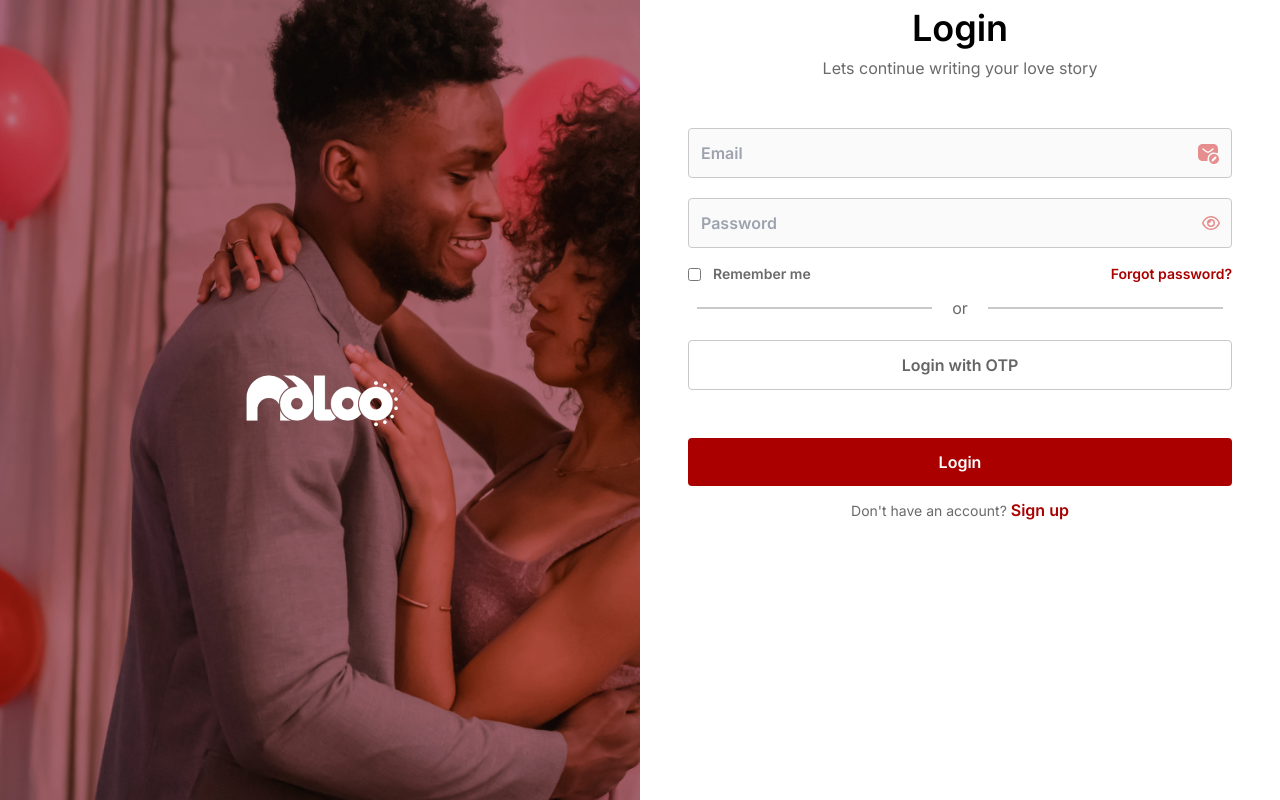
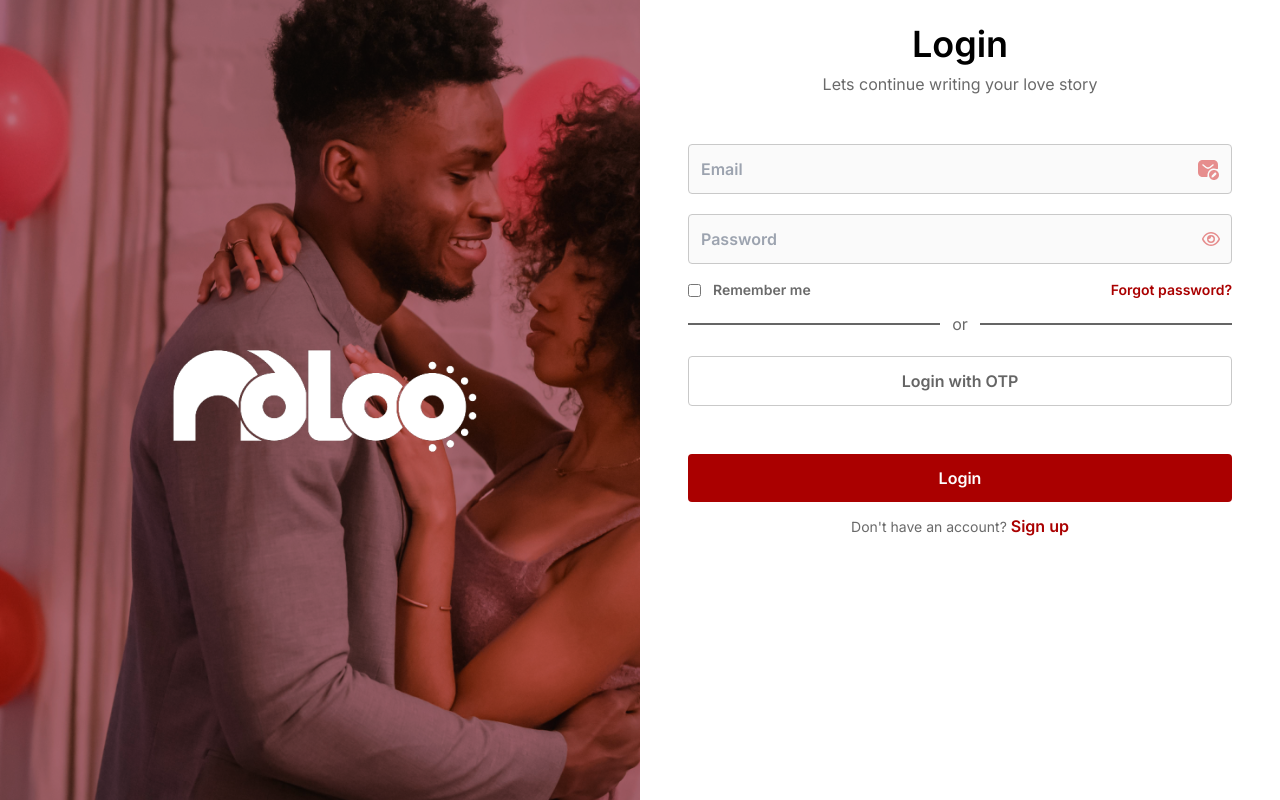
Before and after one commit to Nathaniyell/Ndloo, a Vue app: page /login in a window 1280 px wide. Built offline with nearby package versions, Linux system fonts and the light colour scheme; a web font is replaced by a local one.

Commit message:
complete login page ui

```diff
--- a/src/views/LoginView.vue
+++ b/src/views/LoginView.vue
@@ -1,6 +1,6 @@
 <script setup>
 import { ref } from "vue"
-import logo from "@/assets/images/ndloo-logo.png";
+import logo from "@/assets/images/ndloo.png";
 import loginBg from "@/assets/images/loginBg.png"
 import { RouterLink } from 'vue-router';
 
@@ -11,7 +11,17 @@ const loginFormData = ref({
 })
 
 const loginFormSubmitHandler = () => {
-    console.log(loginFormData)
+    // Log the current values before resetting
+    console.log({
+        email: loginFormData.value.email,
+        password: loginFormData.value.password,
+        rememberMe: loginFormData.value.rememberMe
+    });
+
+    // Reset the form data
+    loginFormData.value.email = "";
+    loginFormData.value.password = "";
+    loginFormData.value.rememberMe = false;
 }
 // Toggle visibility of the password
 const isPasswordVisible = ref(false)
@@ -29,19 +39,19 @@ const togglePasswordVisibility = () => {
             <img :src="logo" alt="logo" />
         </div>
         <form class="h-screen bg-white md:w-1/2 py-4 md:py-2" @submit.prevent="loginFormSubmitHandler">
-            <div class="w-11/12 lg:w-[85%] mx-auto flex flex-col gap-8 lg:gap-12">
+            <div class="w-11/12 lg:w-[85%] mx-auto flex flex-col py-6 lg:py-4 gap-14 lg:gap-12">
 
 
                 <div class="flex flex-col space-y-2 text-center">
                     <h1 class="text-4xl font-semibold">Login </h1>
                     <p class="text-[#6A6A6A]">Lets continue writing your love story</p>
                 </div>
-                <div class="grid space-y-5">
+                <div class="grid space-y-8 md:space-y-5">
                     <div class="relative">
 
                         <input v-model="loginFormData.email" required type="email" placeholder="Email"
                             class="text-[#6A6A6A] font-semibold bg-light bg-opacity-20 w-full p-3  pr-10 border border-[#C9C9C9] outline-none focus:!border-primary3 active:border-primary3 rounded" />
-                        <button class="absolute right-3 top-1/2 transform -translate-y-1/2 focus:outline-none">
+                        <button class="pointer-events-none  absolute right-3 top-1/2 transform -translate-y-1/2 focus:outline-none">
                             <svg width="24" height="24" viewBox="0 0 36 36" fill="none"
                                 xmlns="http://www.w3.org/2000/svg">
                                 <path
@@ -58,7 +68,7 @@ const togglePasswordVisibility = () => {
                             placeholder="Password" required
                             class="text-[#6A6A6A] font-semibold bg-light bg-opacity-20 w-full p-3 pr-10 border border-[#C9C9C9] outline-none focus:!border-primary3 active:border-primary3 rounded" />
                         <button @click="togglePasswordVisibility" type="button"
-                            class="absolute right-3 top-1/2 transform -translate-y-1/2 focus:outline-none">
+                            class="pointer-events-none  absolute right-3 top-1/2 transform -translate-y-1/2 focus:outline-none">
                             <font-awesome-icon v-if="isPasswordVisible" icon="fa-regular fa-eye-slash"
                                 class="text-[#E68D8D]" />
                             <font-awesome-icon v-else icon="fa-regular fa-eye" class="text-[#E68D8D]" />
@@ -77,10 +87,10 @@ const togglePasswordVisibility = () => {
                     </div>
                 </div>
                 <section class="flex flex-col space-y-5 items-center text-[#6A6A6A]">
-                    <div class="flex items-center">
-                        <div class="flex-grow bg bg-[#C9C9C9] h-0.5 lg:w-[235px]"></div>
-                        <div class="flex-grow-0 mx-5 text dark:text-white">or</div>
-                        <div class="flex-grow bg bg-[#C9C9C9] h-0.5 lg:w-[235px]"></div>
+                    <div class="flex gap-3 items-center w-full">
+                     <span class="flex-1 bg-[#656565] h-[0.1rem]"></span>
+                     or
+                     <span class="flex-1 bg-[#656565] h-[0.1rem]"></span>
                     </div>
 
 
```
Also changed, not shown: src/assets/images/ndloo.png (added).
